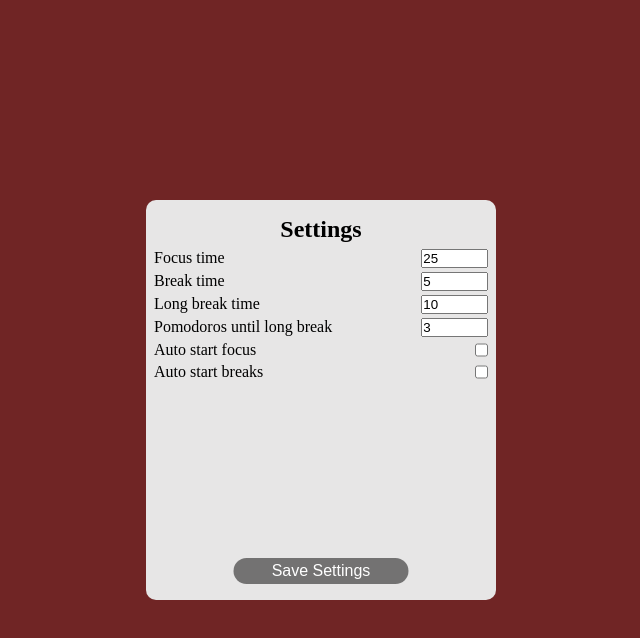
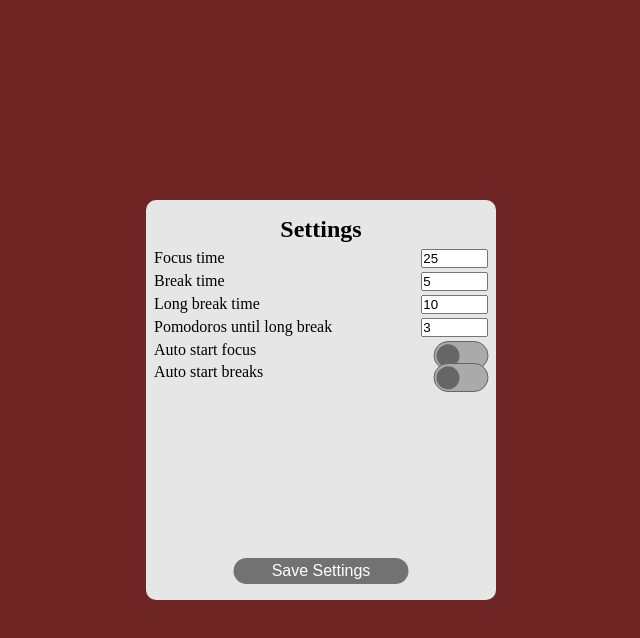
Before and after one commit to jos-cab/Pomodoro, a React (Vite) app: page / in a window 1280 px wide. Both pictures are taken after a click on the button 790 px from the left and 239 px from the top of the page. Shown: the top 638 px of the page, without its empty margins (319-959 px from the left). Built offline with nearby package versions, Linux system fonts and the light colour scheme; a web font is replaced by a local one.

Commit message:
config validation, styled checkboxes and add demo to README.md

```diff
--- a/src/components/Settings.css
+++ b/src/components/Settings.css
@@ -48,3 +48,41 @@ input[type="number"] {
 	justify-content: space-between;
 	margin: 0.25em 0;
 }
+
+input[type="checkbox"] {
+    height: 0; /* make it invisible */
+}
+
+input[type="checkbox"]::before {
+	content: "";
+	display: block;
+	width: 4em;
+	height: 2em;
+	transform: translateX(-75%);
+	border-radius: 999px;
+	background-color: #AAA;
+	border: 1px solid #666;
+}
+
+input[type="checkbox"]::after {
+	content: "";
+	display: block;
+	position: absolute;
+	width: 1.75em;
+	height: 1.75em;
+	transform: translate(-165%, -110%);
+	border-radius: 50%;
+	background-color: #666;
+	transition: 0.75s background-color, 0.75s transform;
+}
+
+input[type="checkbox"]:checked::after {
+	content: "";
+	display: block;
+	position: absolute;
+	width: 1.75em;
+	height: 1.75em;
+	transform: translate(-50%, -110%);
+	border-radius: 50%;
+	background-color: #fff;
+}
--- a/src/components/Settings.jsx
+++ b/src/components/Settings.jsx
@@ -41,12 +41,12 @@ function Settings({
 	const handleClick = (event) => {
 		event.preventDefault(); // Prevent form submission
 
-		if (formData.focusTime < 1 || formData.focusTime > 86400) return;
-		if (formData.breakTime < 1 || formData.breakTime > 86400) return;
-		if (formData.longBreakTime < 1 || formData.longBreakTime > 86400) return;
+		if (formData.focusTime < 1 || formData.focusTime > 1440) return;
+		if (formData.breakTime < 1 || formData.breakTime > 1440) return;
+		if (formData.longBreakTime < 1 || formData.longBreakTime > 1440) return;
 		if (
 			formData.pomodorosUntilLongBreak < 1 ||
-			formData.pomodorosUntilLongBreak > 86400
+			formData.pomodorosUntilLongBreak > 1440
 		)
 			return;
 
@@ -85,7 +85,7 @@ function Settings({
 			<label htmlFor={field}>{transformCamelCase(field)}</label>
 			<input
 				min={1}
-				max={86400}
+				max={1440}
 				type="number"
 				name={field}
 				id={field}
```
Also changed, not shown: 1 other file (tests, documents, lock files or other folders).
